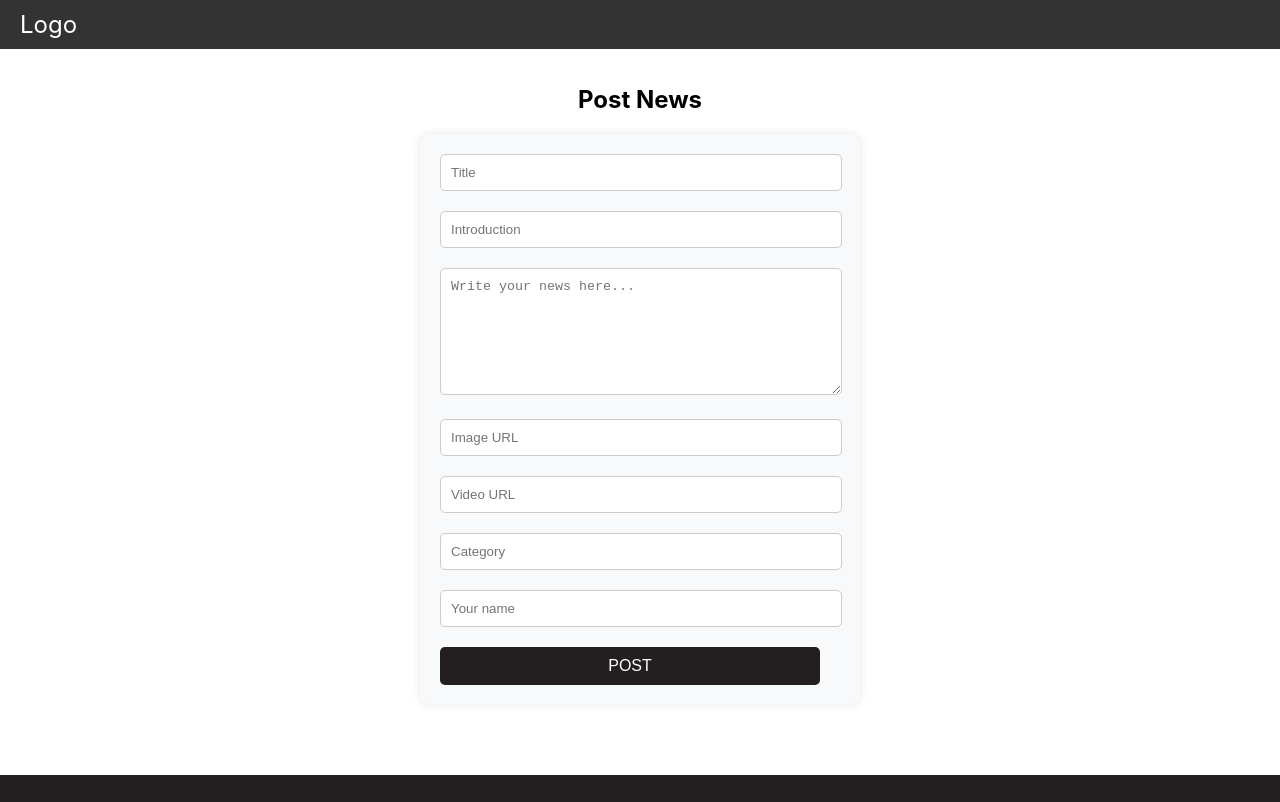
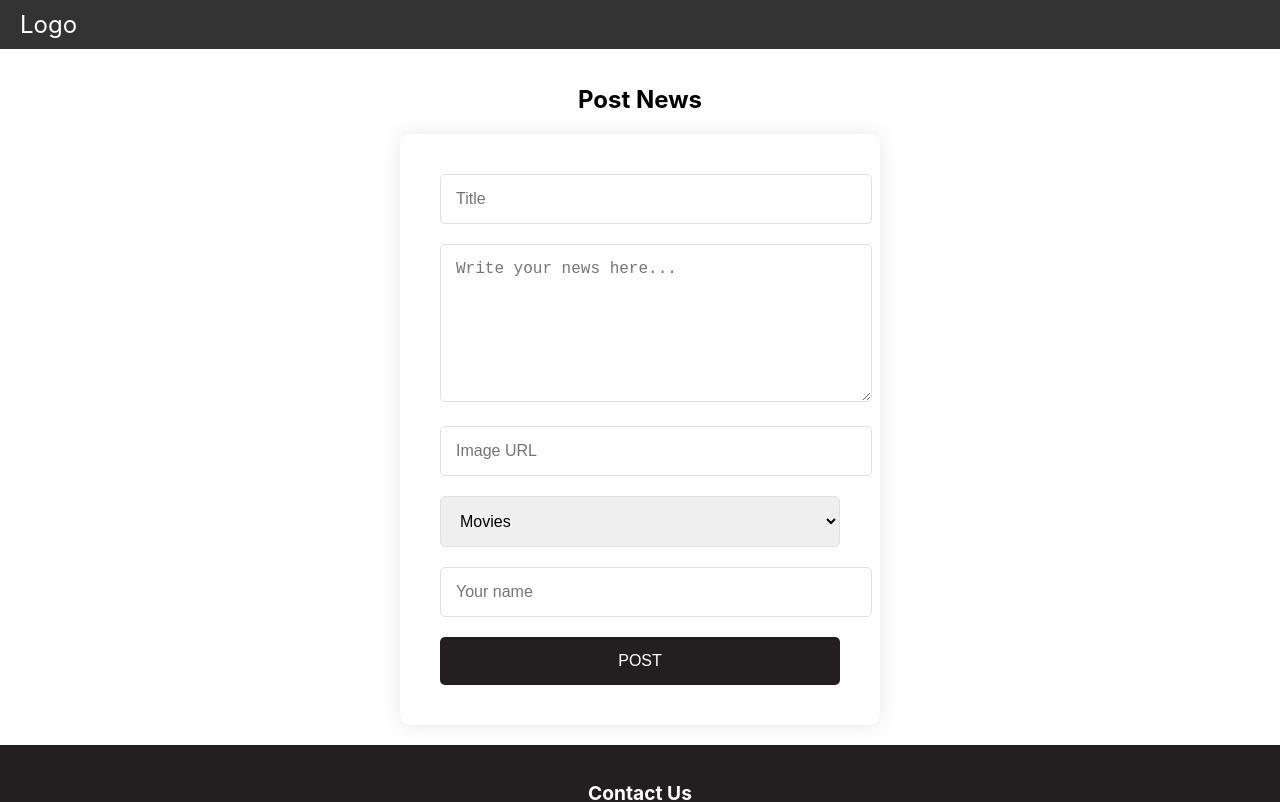
Before and after one commit to EdonaJeminiUBT/inews-project, a React (Vite) app in the folder frontend/: page /post in a window 1280 px wide. Shown: the top 802 px of the page. Built offline with nearby package versions, Linux system fonts and the light colour scheme.

Commit message:
Added the post news and get all the news

```diff
--- a/frontend/src/App.tsx
+++ b/frontend/src/App.tsx
@@ -49,8 +49,8 @@ function App() {
         <Route path="/post" element={<PostNews />} />
         <Route path="/profile" element={<Profile />} />
         <Route path="/signup" element={<SignUpPage />} />
-        <Route path="/news-detail/:id" element={<NewsDetails />} />
-      </Routes>
+        <Route path="/news/:id" element={<NewsDetails />} />
+              </Routes>
       <Footer />
     </div>
   );
--- a/frontend/src/pages/HomePage.css
+++ b/frontend/src/pages/HomePage.css
@@ -0,0 +1,65 @@
+.NewsContainer {
+    display: flex;
+    flex-direction: column;
+    align-items: center;
+    padding: 20px;
+    background-color: #f9f9f9;
+  }
+
+  .NewsItem {
+    width: 80%;
+    max-width: 800px;
+    min-width: 600px;
+    margin-bottom: 20px;
+    padding: 20px;
+    display: flex;
+    flex-direction: column;
+    background-color: white;
+  }
+
+  .NewsItemImage {
+    width: 100%;
+    height: auto;
+    margin-bottom: 10px;
+    max-height: 200px;
+  }
+
+  .NewsItemContent {
+    flex: 1;
+  }
+
+  .NewsItemCategory {
+    font-style: italic;
+    color: #666;
+    margin-bottom: 5px;
+  }
+
+  .NewsItemCreatedAt {
+    color: #888;
+    font-size: 12px;
+  }
+
+  .NewsItemUserName {
+    color: #888;
+    font-size: 12px;
+  }
+
+  .NewsItemTitle {
+    font-size: 28px;
+    margin-bottom: 10px;
+    text-align: center;
+    color: #333;
+    font-family: "Times New Roman", serif;
+  }
+
+  .NewsItemLink {
+    color: inherit;
+    text-decoration: none;
+  }
+  .latest-news{
+    font-size: 44px;
+    margin-bottom: 10px;
+    text-align: center;
+    color: #333;
+    font-family: 'Brush Script MT', cursive;
+}
--- a/frontend/src/pages/HomePage.tsx
+++ b/frontend/src/pages/HomePage.tsx
@@ -1,13 +1,55 @@
-
+import { useState, useEffect } from "react";
 import { SearchBar } from "../components/SearchBar";
 import { SecondNavbar } from "../components/SecondNavbar";
 import "./HomePage.css";
+import { News } from "../types";
+import { timeElapsed } from "../functions";
+import { Link } from "react-router-dom";
 
 export function HomePage() {
+  const [news, setNews] = useState<News[]>([]);
+
+  useEffect(() => {
+    fetchNews();
+  }, []);
+
+  const fetchNews = async () => {
+    try {
+      const response = await fetch("http://localhost:3500/news");
+      if (response.ok) {
+        const data: News[] = await response.json();
+        setNews(data);
+      } else {
+        throw new Error("Failed to fetch news");
+      }
+    } catch (error) {
+      console.error("Error fetching news:", error);
+    }
+  };
+
   return (
     <div className="HomePage">
-      <SecondNavbar/>
+      <SecondNavbar />
       <SearchBar />
+      <div className="NewsContainer">
+        <h2 className="latest-news">Latest News</h2>
+        <ul>
+  {news.reverse().map((item) => (
+    <li key={item.id} className="NewsItem">
+      <Link to={`/news/${item.id}`} className="NewsItemLink">
+        <img src={item.image_url} alt="News" className="NewsItemImage" />
+        <div className="NewsItemContent">
+          <h3 className="NewsItemTitle">{item.title}</h3>
+          <p className="NewsItemCategory">Category: {item.category}</p>
+          <p className="NewsItemCreatedAt">Created: {timeElapsed(item.created_at)}</p>
+          <p className="NewsItemUserName">Author: {item.userName}</p>
+        </div>
+      </Link>
+    </li>
+  ))}
+</ul>
+      </div>
+
     </div>
   );
 }
--- a/frontend/src/pages/NewsDetails.tsx
+++ b/frontend/src/pages/NewsDetails.tsx
@@ -1,9 +1,41 @@
+import { useEffect, useState } from 'react';
+import { useParams } from 'react-router-dom';
+import { News } from '../types';
 
-export function NewsDetails(){
+export function NewsDetails() {
+  const { id } = useParams<{ id: string }>();
+  const [news, setNews] = useState<News | null>(null);
 
-  return(
-      <>
-      <h1>NewsDetails</h1>
-      </>
-  )
+  useEffect(() => {
+    const fetchNewsById = async () => {
+      try {
+        const response = await fetch(`http://localhost:3500/news/${id}`);
+        if (response.ok) {
+          const data = await response.json();
+          setNews(data);
+        } else {
+          throw new Error('Failed to fetch news by ID');
+        }
+      } catch (error) {
+        console.error('Error fetching news by ID:', error);
+      }
+    };
+
+    fetchNewsById();
+  }, [id]);
+
+  if (!news) {
+    return <p>Loading...</p>;
+  }
+
+  return (
+    <div className="news-details">
+      <h2>{news.title}</h2>
+      <p>{news.description}</p>
+      <p>Category: {news.category}</p>
+      <p>Created: {news.created_at}</p>
+      <p>Author: {news.userName}</p>
+      <img src={news.image_url} alt="News" />
+    </div>
+  );
 }
--- a/frontend/src/pages/PostNews.css
+++ b/frontend/src/pages/PostNews.css
@@ -6,7 +6,6 @@
   min-height: calc(100vh - 120px);
   padding: 20px;
   box-sizing: border-box;
-    padding-bottom: 70px;
 }
 
 .post-h1 {
@@ -17,31 +16,38 @@
 .post-news {
   width: 100%;
   max-width: 400px;
-    padding: 20px;
-    background-color: #f8f9fa;
+  padding: 40px;
+  background-color: #ffffff;
   border-radius: 10px;
-    box-shadow: 0px 0px 10px rgba(0, 0, 0, 0.1);
+  box-shadow: 0px 0px 20px rgba(0, 0, 0, 0.1);
 }
 
 .post-news input[type="text"],
 .post-news input[type="url"],
-  .post-news textarea {
-    width: calc(100% - 20px);
+.post-news textarea,
+.post-news select {
+  width: 100%;
   margin-bottom: 20px;
-    padding: 10px;
-    border: 1px solid #ccc;
+  padding: 15px;
+  border: 1px solid #e0e0e0;
   border-radius: 5px;
+  font-size: 16px;
 }
 
 .post-news textarea {
   resize: vertical;
 }
 
+.input-group {
+  display: flex;
+  justify-content: space-between;
+}
+
 .review-btn {
-    width: calc(100% - 20px);
-    padding: 10px;
+  width: 100%;
+  padding: 15px;
   background-color: #231f20;
-    color: #fff;
+  color: #ffffff;
   border: none;
   border-radius: 5px;
   font-size: 16px;
@@ -50,5 +56,5 @@
 }
 
 .review-btn:hover {
-    background-color: #231f20;
+  background-color: #3c3a3b;
 }
--- a/frontend/src/pages/PostNews.tsx
+++ b/frontend/src/pages/PostNews.tsx
@@ -1,60 +1,98 @@
-
-import "./PostNews.css"
+import { useState, FormEvent, ChangeEvent } from 'react';
+import './PostNews.css';
 
 export function PostNews() {
+  const [formData, setFormData] = useState({
+    title: '',
+    description: '',
+    imageUrl: '',
+    category: 'movies',
+    userName: ''
+  });
 
+  const handleSubmit = async (e: FormEvent<HTMLFormElement>) => {
+    e.preventDefault();
+
+    try {
+      const response = await fetch('http://localhost:3500/post', {
+        method: 'POST',
+        headers: {
+          'Content-Type': 'application/json',
+          'Authorization': `Bearer ${localStorage.getItem('token')}`
+        },
+        body: JSON.stringify(formData)
+      });
+
+      if (response.ok) {
+        alert('News created successfully');
+        setFormData({
+          title: '',
+          description: '',
+          imageUrl: '',
+          category: 'movies', // Reset category to default
+          userName: ''
+        });
+      } else {
+        throw new Error('Failed to create news');
+      }
+    } catch (error) {
+      console.error('Error creating news:', error);
+      // Handle error
+    }
+  };
+
+  const handleChange = (e: ChangeEvent<HTMLInputElement | HTMLTextAreaElement | HTMLSelectElement>) => {
+    const { name, value } = e.target;
+    setFormData({ ...formData, [name]: value });
+  };
 
   return (
     <div className="news-posting">
       <h1 className="post-h1">Post News</h1>
-      <form className="post-news" >
+      <form className="post-news" onSubmit={handleSubmit}>
         <input
           type="text"
           name="title"
-          id="title"
+          value={formData.title}
+          onChange={handleChange}
           placeholder="Title"
           required
         />
-        <input
-          type="text"
-          name="intro"
-          id="intro"
-          placeholder="Introduction"
-          required
-        />
         <textarea
-          name="news"
-          id="news"
+          name="description"
+          value={formData.description}
+          onChange={handleChange}
           placeholder="Write your news here..."
           rows={7}
           required
         />
-        <div className="input-group">
-          <input
-            type="url"
-            name="image"
-            id="image"
-            placeholder="Image URL"
-            required
-          />
-          <input
-            type="url"
-            name="video"
-            id="video"
-            placeholder="Video URL"
-          />
-        </div>
         <input
-          type="text"
-          name="category"
-          id="category"
-          placeholder="Category"
+          type="url"
+          name="imageUrl"
+          value={formData.imageUrl}
+          onChange={handleChange}
+          placeholder="Image URL"
           required
         />
+        <select
+          name="category"
+          value={formData.category}
+          onChange={handleChange}
+          required
+        >
+          <option value="movies">Movies</option>
+          <option value="celebrities">Celebrities</option>
+          <option value="books">Books</option>
+          <option value="general">General</option>
+          <option value="politics">Politics</option>
+          <option value="social_media">Social Media</option>
+          <option value="weather">Weather</option>
+        </select>
         <input
           type="text"
           name="userName"
-          id="userName"
+          value={formData.userName}
+          onChange={handleChange}
           placeholder="Your name"
         />
         <button type="submit" className="review-btn">
```
Also changed, not shown: frontend/src/types.ts (+10 -12 lines), 1 other file (tests, documents, lock files or other folders). Lines whose indentation alone changed are shown as unchanged.
